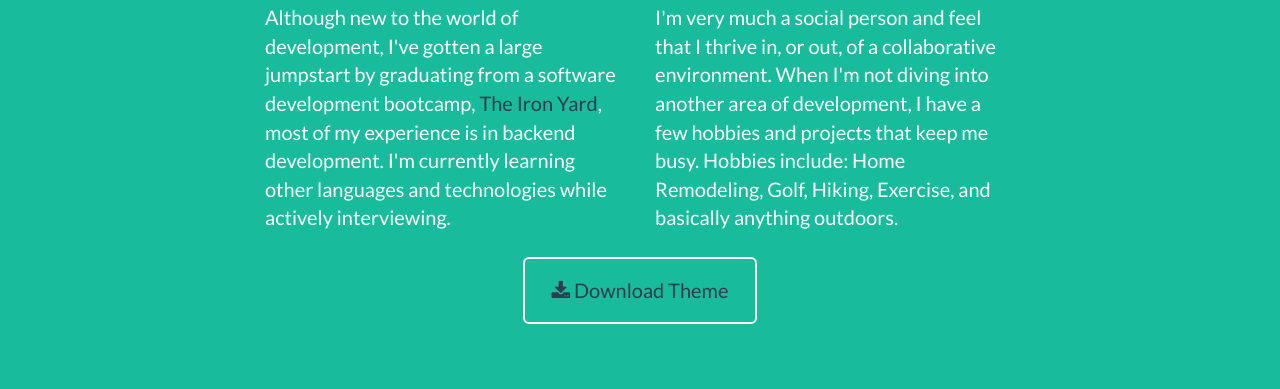
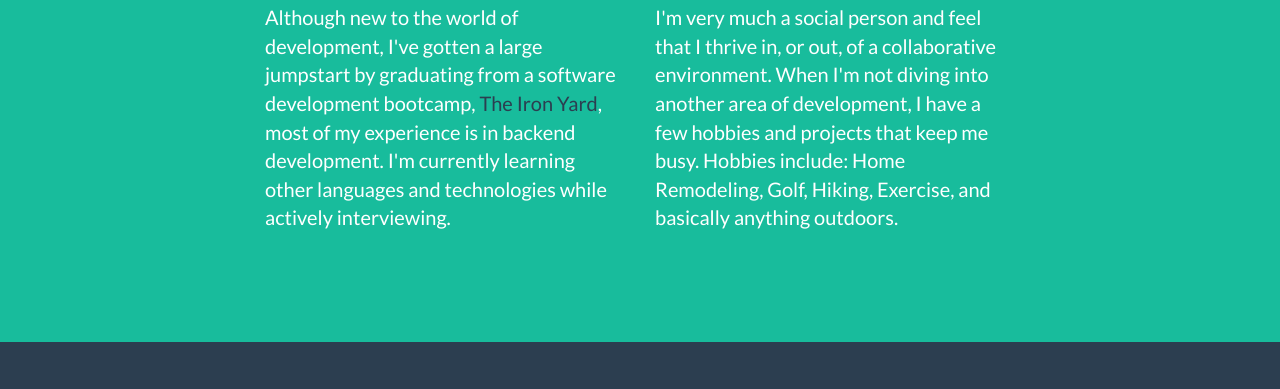
Before and after one commit to CasonBarnhill/casonbarnhill.github.io, a plain HTML site: page index.html in a window 1280 px wide. Shown: the part 1915-2304 px from the top of the page. Drawn offline with nearby package versions, Linux system fonts and the light colour scheme.

Commit message:
removed default button download theme

```diff
--- a/index.html
+++ b/index.html
@@ -181,11 +181,11 @@
                 <div class="col-lg-4">
                     <p>I'm very much a social person and feel that I thrive in, or out, of a collaborative environment. When I'm not diving into another area of development, I have a few hobbies and projects that keep me busy. Hobbies include: Home Remodeling, Golf, Hiking, Exercise, and basically anything outdoors.</p>
                 </div>
-                <div class="col-lg-8 col-lg-offset-2 text-center">
+                <!--<div class="col-lg-8 col-lg-offset-2 text-center">
                     <a href="#" class="btn btn-lg btn-outline">
                         <i class="fa fa-download"></i> Download Theme
                     </a>
-                </div>
+                </div>-->
             </div>
         </div>
     </section>
```
